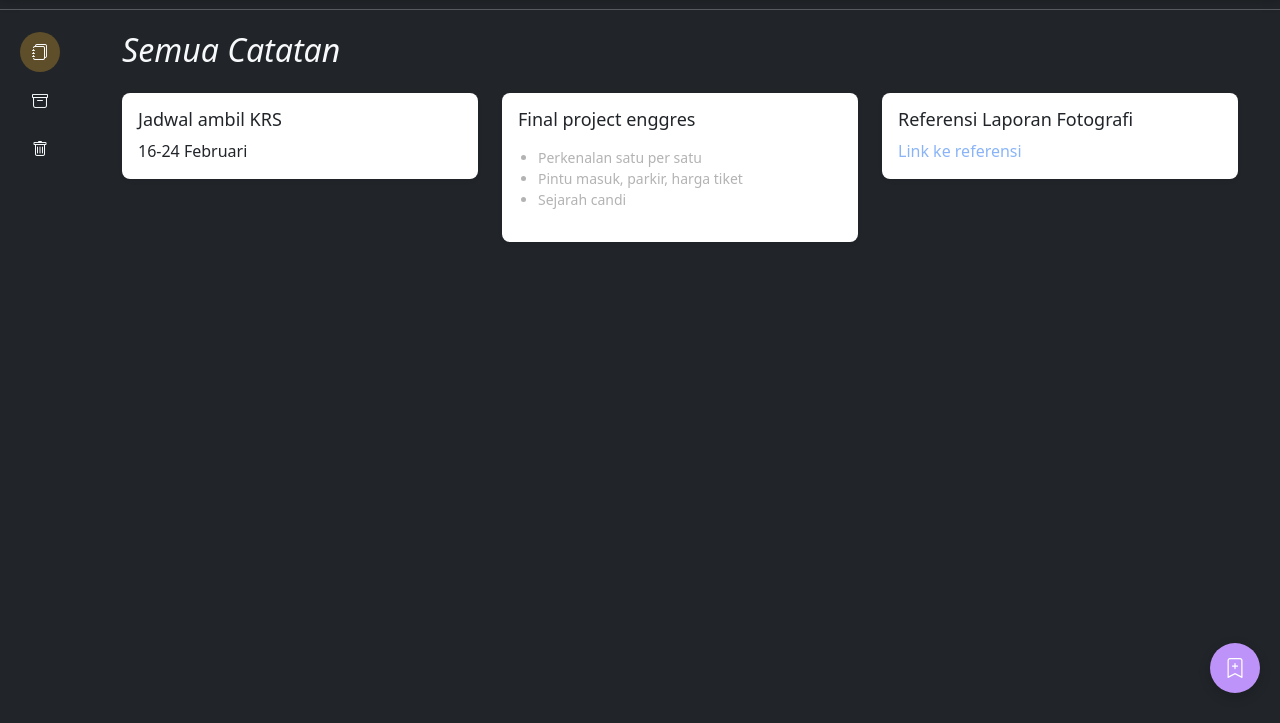
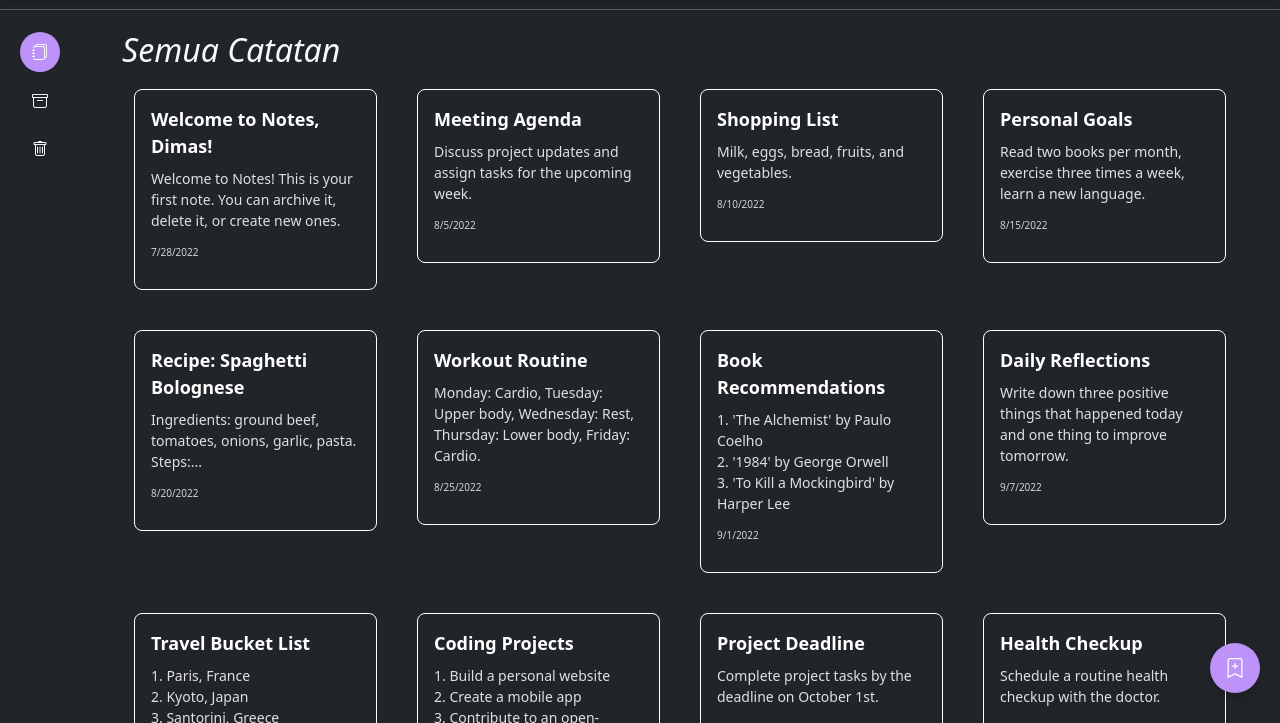
Before and after one commit to SanayaAlmatin/notes-app, a plain HTML site: page index.html in a window 1280 px wide. Shown: the part 77-800 px from the top of the page. Drawn offline with nearby package versions, Linux system fonts and the light colour scheme.

Commit message:
memperbaiki tampilan, menampilkan data dummy, dan menambah web component

```diff
--- a/assets/main.js
+++ b/assets/main.js
@@ -1,3 +1,8 @@
+import './note-card.js';
+import {
+    notesData
+} from './note-card.js'; // Import data dummy
+
 // Handle sidebar toggle
 document.getElementById('toggleSidebar').addEventListener('click', function () {
     const sidebar = document.getElementById('sidebar');
@@ -15,3 +20,26 @@ document.getElementById('toggleSidebar').addEventListener('click', function () {
         toggleIcon.classList.add('bi-list'); // Change back to hamburger icon
     }
 });
+
+document.addEventListener('DOMContentLoaded', () => {
+    const notesContainer = document.getElementById('notes-container');
+
+    // Jika elemen container ditemukan
+    if (notesContainer) {
+        // Fungsi untuk membuat dan menambahkan note-card untuk setiap catatan
+        notesData.forEach(note => {
+            const noteElement = document.createElement('note-card');
+            noteElement.setAttribute('title', note.title);
+            noteElement.setAttribute('body', note.body);
+            noteElement.setAttribute('createdAt', note.createdAt);
+
+            // Tambahkan console log untuk debugging
+            console.log('Adding note: ', note);
+
+            // Menambahkan elemen note-card ke dalam container
+            notesContainer.appendChild(noteElement);
+        });
+    } else {
+        console.error('notes-container element not found');
+    }
+});
--- /dev/null
+++ b/assets/note-card.js
@@ -0,0 +1,226 @@
+// Data dummy yang akan diekspor
+export const notesData = [{
+        id: 'notes-jT-jjsyz61J8XKiI',
+        title: 'Welcome to Notes, Dimas!',
+        body: 'Welcome to Notes! This is your first note. You can archive it, delete it, or create new ones.',
+        createdAt: '2022-07-28T10:03:12.594Z',
+        archived: false,
+    },
+    {
+        id: 'notes-aB-cdefg12345',
+        title: 'Meeting Agenda',
+        body: 'Discuss project updates and assign tasks for the upcoming week.',
+        createdAt: '2022-08-05T15:30:00.000Z',
+        archived: false,
+    },
+
+    {
+        id: 'notes-XyZ-789012345',
+        title: 'Shopping List',
+        body: 'Milk, eggs, bread, fruits, and vegetables.',
+        createdAt: '2022-08-10T08:45:23.120Z',
+        archived: false,
+    },
+    {
+        id: 'notes-1a-2b3c4d5e6f',
+        title: 'Personal Goals',
+        body: 'Read two books per month, exercise three times a week, learn a new language.',
+        createdAt: '2022-08-15T18:12:55.789Z',
+        archived: false,
+    },
+    {
+        id: 'notes-LMN-456789',
+        title: 'Recipe: Spaghetti Bolognese',
+        body: 'Ingredients: ground beef, tomatoes, onions, garlic, pasta. Steps:...',
+        createdAt: '2022-08-20T12:30:40.200Z',
+        archived: false,
+    },
+    {
+        id: 'notes-QwErTyUiOp',
+        title: 'Workout Routine',
+        body: 'Monday: Cardio, Tuesday: Upper body, Wednesday: Rest, Thursday: Lower body, Friday: Cardio.',
+        createdAt: '2022-08-25T09:15:17.890Z',
+        archived: false,
+    },
+    {
+        id: 'notes-abcdef-987654',
+        title: 'Book Recommendations',
+        body: "1. 'The Alchemist' by Paulo Coelho\n2. '1984' by George Orwell\n3. 'To Kill a Mockingbird' by Harper Lee",
+        createdAt: '2022-09-01T14:20:05.321Z',
+        archived: false,
+    },
+    {
+        id: 'notes-zyxwv-54321',
+        title: 'Daily Reflections',
+        body: 'Write down three positive things that happened today and one thing to improve tomorrow.',
+        createdAt: '2022-09-07T20:40:30.150Z',
+        archived: false,
+    },
+    {
+        id: 'notes-poiuyt-987654',
+        title: 'Travel Bucket List',
+        body: '1. Paris, France\n2. Kyoto, Japan\n3. Santorini, Greece\n4. New York City, USA',
+        createdAt: '2022-09-15T11:55:44.678Z',
+        archived: false,
+    },
+    {
+        id: 'notes-asdfgh-123456',
+        title: 'Coding Projects',
+        body: '1. Build a personal website\n2. Create a mobile app\n3. Contribute to an open-source project',
+        createdAt: '2022-09-20T17:10:12.987Z',
+        archived: false,
+    },
+    {
+        id: 'notes-5678-abcd-efgh',
+        title: 'Project Deadline',
+        body: 'Complete project tasks by the deadline on October 1st.',
+        createdAt: '2022-09-28T14:00:00.000Z',
+        archived: false,
+    },
+    {
+        id: 'notes-9876-wxyz-1234',
+        title: 'Health Checkup',
+        body: 'Schedule a routine health checkup with the doctor.',
+        createdAt: '2022-10-05T09:30:45.600Z',
+        archived: false,
+    },
+    {
+        id: 'notes-qwerty-8765-4321',
+        title: 'Financial Goals',
+        body: '1. Create a monthly budget\n2. Save 20% of income\n3. Invest in a retirement fund.',
+        createdAt: '2022-10-12T12:15:30.890Z',
+        archived: false,
+    },
+    {
+        id: 'notes-98765-54321-12345',
+        title: 'Holiday Plans',
+        body: 'Research and plan for the upcoming holiday destination.',
+        createdAt: '2022-10-20T16:45:00.000Z',
+        archived: false,
+    },
+    {
+        id: 'notes-1234-abcd-5678',
+        title: 'Language Learning',
+        body: 'Practice Spanish vocabulary for 30 minutes every day.',
+        createdAt: '2022-10-28T08:00:20.120Z',
+        archived: false,
+    },
+];
+
+class NoteCard extends HTMLElement {
+    constructor() {
+        super();
+        this.attachShadow({
+            mode: 'open'
+        });
+    }
+
+    // Gunakan connectedCallback untuk merender konten setelah elemen terpasang ke DOM
+    connectedCallback() {
+        this.render();
+    }
+
+    // Ini akan terpanggil ketika atribut berubah (optional, jika Anda mengizinkan perubahan)
+    attributeChangedCallback(name, oldValue, newValue) {
+        this.render();
+    }
+
+    static get observedAttributes() {
+        return ['title', 'body', 'createdAt'];
+    }
+
+    // Fungsi render untuk memuat ulang konten berdasarkan atribut yang di-set
+    render() {
+        const title = this.getAttribute('title') || 'No Title';
+        const body = this.getAttribute('body') || 'No Content';
+        const createdAt = this.getAttribute('createdAt') ? new Date(this.getAttribute('createdAt')).toLocaleDateString() : 'Unknown Date';
+
+        // Menyusun ulang konten shadow DOM
+        this.shadowRoot.innerHTML = `
+            <style>
+                .card {
+                    background-color: transparent;
+                    border: 1px solid #ffffff;
+                    border-radius: 8px;
+                    padding: 16px;
+                    margin: 12px;
+                    transition: box-shadow 0.3s ease-in-out;
+                    position: relative;
+                    overflow: hidden; /* Untuk menyembunyikan icon di luar batas */
+                    box-sizing: border-box;
+                    min-height: 150px;
+                }
+
+                .card:hover {
+                    box-shadow: 0 4px 12px rgba(0, 0, 0, 0.2); /* Shadow pada hover */
+                    background-color: #bd93f9;
+                }
+
+                .card-title {
+                    font-size: 18px;
+                    font-weight: bold;
+                    margin: 0;
+                    margin-bottom: 8px;
+                    color: #ffffff; /* Warna teks putih */
+                }
+
+                .card-body {
+                    font-size: 14px;
+                    color: #e0e0e0;
+                    margin: 0;
+                    white-space: pre-wrap; /* Untuk menjaga format teks body */
+                    overflow-wrap: break-word; /* Agar teks panjang tidak overflow */
+                }
+
+                .card-date {
+                    font-size: 12px;
+                    color: #d3d3d3;
+                    margin-top: 12px;
+                }
+
+                /* Style untuk icon container */
+                .card-icons {
+                    position: absolute;
+                    top: 8px;
+                    right: 8px;
+                    display: flex;
+                    gap: 8px;
+                    opacity: 0;
+                    transition: opacity 0.3s ease-in-out;
+                    z-index: 10;
+                }
+
+                /* Tampilkan icon hanya saat hover */
+                .card:hover .card-icons {
+                    opacity: 1;
+                }
+
+                /* Style untuk icon */
+                .card-icon {
+                    cursor: pointer;
+                    color: #ffffff;
+                    font-size: 16px;
+                    transition: transform 0.2s ease;
+                }
+
+                /* Animasi icon saat hover */
+                .card-icon:hover {
+                    transform: scale(1.2);
+                }
+            </style>
+
+            <div class="card">
+                <h5 class="card-title">${title}</h5>
+                <p class="card-body">${body}</p>
+                <p class="card-date"><small>${createdAt}</small></p>
+                <div class="card-icons">
+                    <i class="bi bi-pencil card-icon" title="Edit"></i>
+                    <i class="bi bi-archive card-icon" title="Arsipkan"></i>
+                    <i class="bi bi-trash card-icon" title="Hapus"></i>
+                </div>
+            </div>
+        `;
+    }
+}
+
+customElements.define('note-card', NoteCard);
--- a/assets/style.css
+++ b/assets/style.css
@@ -1,4 +1,10 @@
-@import url("https://cdn.jsdelivr.net/npm/bootstrap-icons@1.11.3/font/bootstrap-icons.min.css");
+html {
+    scrollbar-width: none;
+}
+
+html::-webkit-scrollbar {
+    display: none;
+}
 
 /* Adjust the navbar and search/dropdown styles */
 .navbar {
@@ -134,7 +140,7 @@
 }
 
 .nav-link.active {
-    background-color: #5e4e2a;
+    background-color: #bd93f9;
     border-top-right-radius: 20px;
     border-bottom-right-radius: 20px;
     margin-bottom: 10px;
@@ -142,7 +148,7 @@
 }
 
 .sidebar:not(.expanded) .nav-link.active {
-    background-color: #5e4e2a;
+    background-color: #bd93f9;
     border-radius: 50%;
     /* Make the active effect circular */
     width: 40px;
@@ -166,25 +172,16 @@
     /* Hover color for non-active menu items */
 }
 
-/* Notes Card */
-.card {
-    border: none;
-    border-radius: 8px;
+.notes-grid {
+    display: grid;
+    grid-template-columns: repeat(auto-fit, minmax(250px, 1fr));
+    gap: 16px;
 }
 
-.card-title {
-    font-size: 18px;
-}
-
-.card-body ul {
-    padding-left: 20px;
-    font-size: 14px;
-    color: #b3b3b3;
-}
-
-.card-body a {
-    color: #8ab4f8;
-    text-decoration: none;
+.note-card {
+    display: flex;
+    justify-content: center;
+    align-items: stretch;
 }
 
 #addNoteButton {
--- a/index.html
+++ b/index.html
@@ -86,43 +86,11 @@
     </div>
 
     <!-- Main Content -->
-    <main id="main-content" class="flex-grow-1">
-        <!-- Content goes here -->
+    <main id="main-content">
         <div class="container">
-            <h2 class="text-light mb-4"><i>Semua Catatan</i></h2>
-            <div class="row">
-                <div class="col-md-4 mb-3">
-                    <div class="card shadow-sm">
-                        <div class="card-body">
-                            <h5 class="card-title">Jadwal ambil KRS</h5>
-                            <p class="card-text">16-24 Februari</p>
-                        </div>
-                    </div>
-                </div>
-                <div class="col-md-4 mb-3">
-                    <div class="card shadow-sm">
-                        <div class="card-body">
-                            <h5 class="card-title">Final project enggres</h5>
-                            <p class="card-text">
-                                <ul>
-                                    <li>Perkenalan satu per satu</li>
-                                    <li>Pintu masuk, parkir, harga tiket</li>
-                                    <li>Sejarah candi</li>
-                                </ul>
-                            </p>
-                        </div>
-                    </div>
-                </div>
-                <div class="col-md-4 mb-3">
-                    <div class="card shadow-sm">
-                        <div class="card-body">
-                            <h5 class="card-title">Referensi Laporan Fotografi</h5>
-                            <a href="#">Link ke referensi</a>
-                        </div>
-                    </div>
-                </div>
-            </div>
+            <h2 class="text-light"><i>Semua Catatan</i></h2>
         </div>
+        <div class="container notes-grid" id="notes-container"></div>
     </main>
 
     <div class="modal fade" id="searchModal" tabindex="-1" aria-labelledby="searchModalLabel" aria-hidden="true">
@@ -151,7 +119,7 @@
     <!-- Bootstrap JS and Popper.js -->
     <script src="https://cdn.jsdelivr.net/npm/bootstrap@5.3.0/dist/js/bootstrap.bundle.min.js"></script>
     <!-- Custom JS -->
-    <script src="./assets/main.js"></script>
+    <script type="module" src="./assets/main.js"></script>
 </body>
 
 </html>
```
